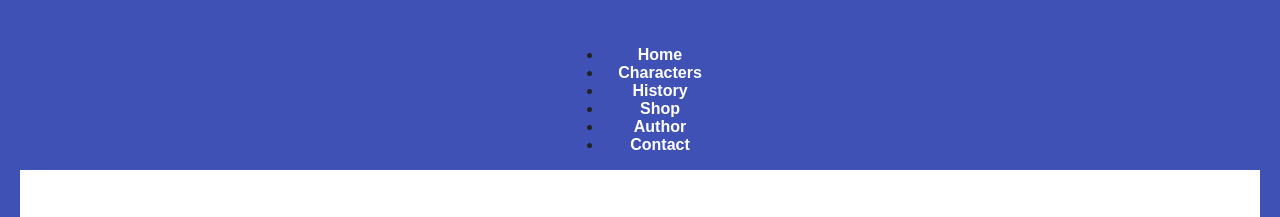
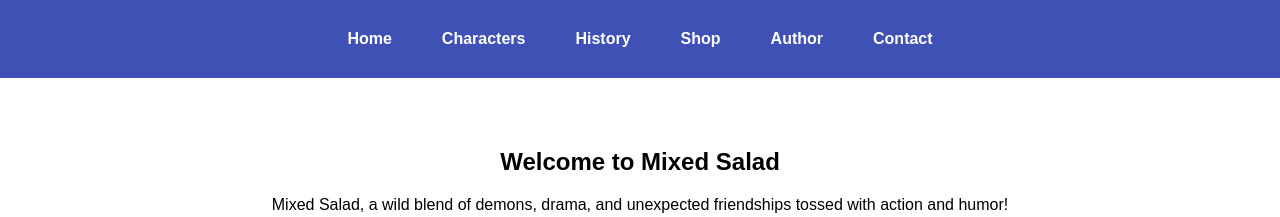
Before and after one commit to Kybra/MixedSalad, a plain HTML site: page (Root-Verzeichnis)/index.html in a window 1280 px wide. Shown: the top 217 px of the page. Drawn offline with Linux system fonts and the light colour scheme.

Commit message:
Updated Index
better navigation. Horizontal

```diff
--- a/(Root-Verzeichnis)/index.html
+++ b/(Root-Verzeichnis)/index.html
@@ -10,17 +10,18 @@
 
   <!-- Navigation -->
 
-    <header>
-        <nav>
-            <ul>
-                <li><a href="index.html">Home</a></li>
-                <li><a href="characters.html">Characters</a></li>
-                <li><a href="history.html">History</a></li>
-                <li><a href="shop.html">Shop</a></li>
-                <li><a href="author.html">Author</a></li>
-                <li><a href="contact.html">Contact</a></li>
-            </ul>
-        </nav>
+<header>
+    <nav>
+        <ul class="nav-menu">
+            <li><a href="#">Home</a></li>
+            <li><a href="#">Characters</a></li>
+            <li><a href="#">History</a></li>
+            <li><a href="#">Shop</a></li>
+            <li><a href="#">Author</a></li>
+            <li><a href="#">Contact</a></li>
+        </ul>
+    </nav>
+</header>
 
            <!-- Einleitung (Intro-Bereich) -->
 
@@ -33,7 +34,7 @@
     </div>
 </section>
 
-    </header>
+
 
 
     <!-- Hier geht der Content weiter -->
--- a/(Root-Verzeichnis)/style.css
+++ b/(Root-Verzeichnis)/style.css
@@ -30,23 +30,35 @@ header h1 {
 }
 
 nav {
+    background-color: var(--color-5); /* Dunkles Blau */
+    padding: 10px 0;
+    text-align: center;
+}
+
+.nav-menu {
+    list-style: none;
+    padding: 0;
+    margin: 0;
     display: flex;
     justify-content: center;
     gap: 20px;
-  margin-top: 10px;
 }
 
-nav a {
+.nav-menu li {
+    display: inline-block;
+}
+
+.nav-menu a {
+    text-decoration: none;
     color: white;
-  text-decoration: none;
     font-weight: bold;
     padding: 10px 15px;
-  border-radius: 5px;
-  transition: background 0.3s;
+    transition: 0.3s;
 }
 
-nav a:hover {
-  background: var(--color-4);
+.nav-menu a:hover {
+    background-color: var(--color-3); /* Orange Hover */
+    border-radius: 5px;
 }
 
 /* Intro-Bereich */
```
Lines whose indentation alone changed are shown as unchanged.
